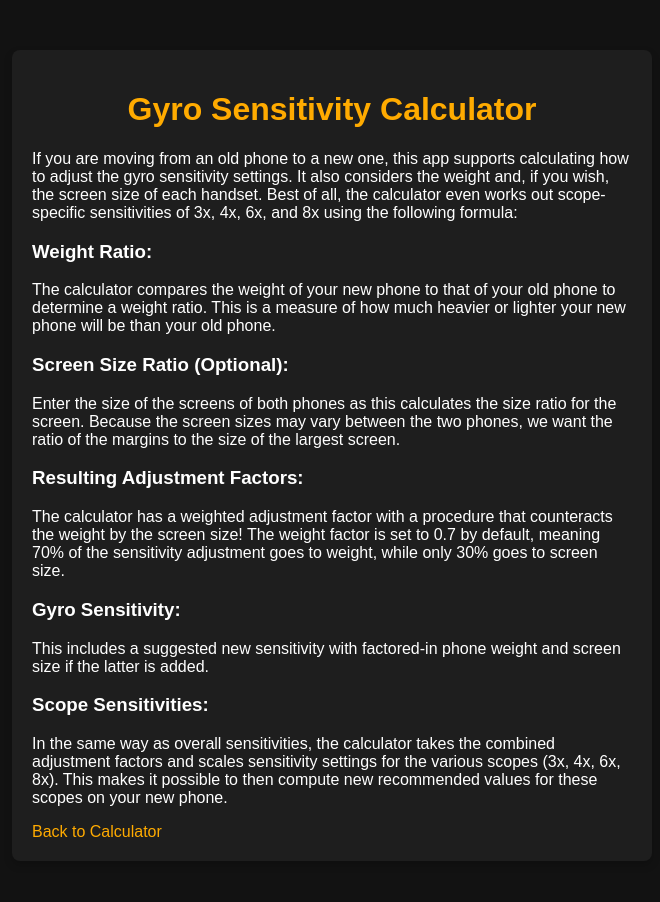
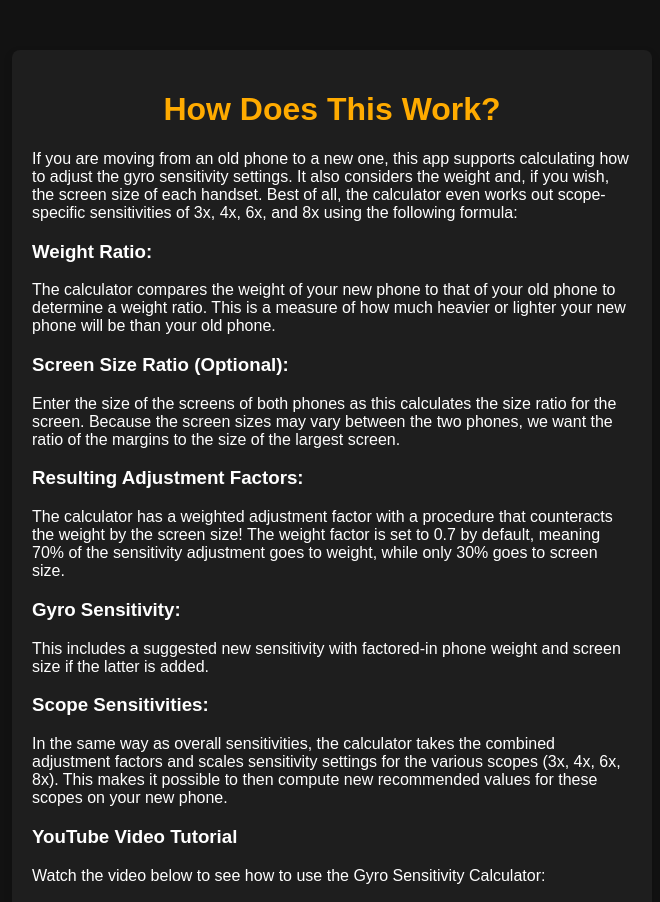
Before and after one commit to CookieCums/Gyro-Sensitivity-Calculator, a Flask app: page /how_does_this_work in a window 1280 px wide. Shown: the part 44-946 px from the top of the page, without its empty margins (308-968 px from the left). Run offline with Flask 3, Linux system fonts and the light colour scheme; grey boxes are pictures that could not be loaded.

Commit message:
Update how_does_this_work.html

```diff
--- a/templates/how_does_this_work.html
+++ b/templates/how_does_this_work.html
@@ -21,7 +21,7 @@
         </div>
     </div>
     <div class="container">
-        <h1>Gyro Sensitivity Calculator</h1>
+        <h1>How Does This Work?</h1>
         <p>If you are moving from an old phone to a new one, this app supports calculating how to adjust the gyro sensitivity settings. It also considers the weight and, if you wish, the screen size of each handset. Best of all, the calculator even works out scope-specific sensitivities of 3x, 4x, 6x, and 8x using the following formula:</p>
 
         <h3>Weight Ratio:</h3>
@@ -39,10 +39,14 @@
         <h3>Scope Sensitivities:</h3>
         <p>In the same way as overall sensitivities, the calculator takes the combined adjustment factors and scales sensitivity settings for the various scopes (3x, 4x, 6x, 8x). This makes it possible to then compute new recommended values for these scopes on your new phone.</p>
 
+        <!-- YouTube Video Tutorial -->
+        <h3>YouTube Video Tutorial</h3>
+        <p>Watch the video below to see how to use the Gyro Sensitivity Calculator:</p>
+        <iframe width="560" height="315" src="https://www.youtube.com/embed/pSalUP7ssb4" frameborder="0" allow="accelerometer; autoplay; clipboard-write; encrypted-media; gyroscope; picture-in-picture" allowfullscreen></iframe>
+
         <!-- Back button/link -->
         <a href="/">Back to Calculator</a>
     </div>
     <div class="watermark">Created By Critical_Thinker_219 with ❤️</div>
-    <div class="watermark"></div>
 </body>
 </html>
```
